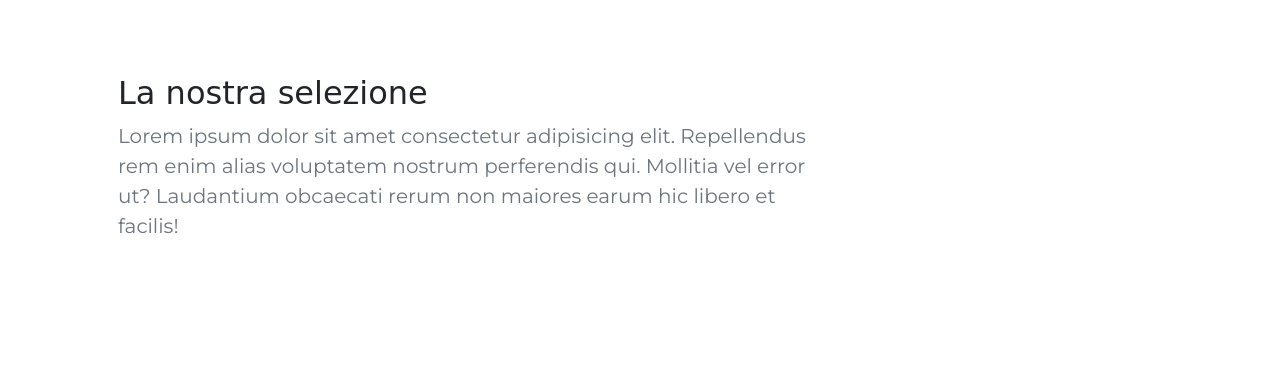
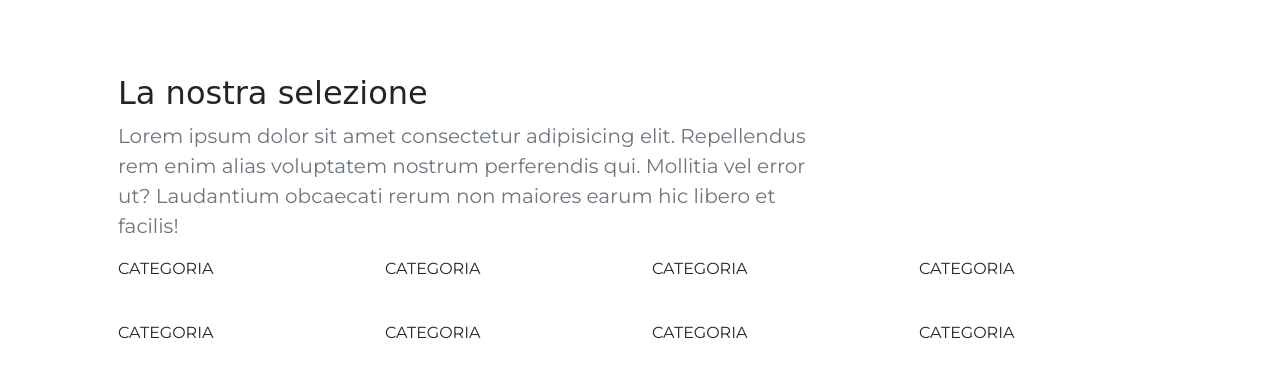
Before and after one commit to MarcoMusa/Gelateria, a plain HTML site: page index.html in a window 1280 px wide. Shown: the part 2194-2582 px from the top of the page. Drawn offline with nearby package versions, Linux system fonts and the light colour scheme; a web font is replaced by a local one.

Commit message:
inizio sezione categorie

```diff
--- a/index.html
+++ b/index.html
@@ -171,6 +171,57 @@
           </p>
         </div>
       </div>
+      <div class="row">
+        <div class="col-6 col-lg-3 mb-3">
+          <div class="product-label">CATEGORIA</div>
+
+          <div class="wrapper">
+            <img src="" class="img-fluid" alt="" />
+          </div>
+        </div>
+        <div class="col-6 col-lg-3 mb-3">
+          <div class="product-label">CATEGORIA</div>
+          <div class="wrapper">
+            <img src="" class="img-fluid" alt="" />
+          </div>
+        </div>
+        <div class="col-6 col-lg-3 mb-3">
+          <div class="product-label">CATEGORIA</div>
+          <div class="wrapper">
+            <img src="" class="img-fluid" alt="" />
+          </div>
+        </div>
+        <div class="col-6 col-lg-3 mb-3">
+          <div class="product-label">CATEGORIA</div>
+          <div class="wrapper">
+            <img src="" class="img-fluid" alt="" />
+          </div>
+        </div>
+        <div class="col-6 col-lg-3 mb-3">
+          <div class="product-label">CATEGORIA</div>
+          <div class="wrapper">
+            <img src="" class="img-fluid" alt="" />
+          </div>
+        </div>
+        <div class="col-6 col-lg-3 mb-3">
+          <div class="product-label">CATEGORIA</div>
+          <div class="wrapper">
+            <img src="" class="img-fluid" alt="" />
+          </div>
+        </div>
+        <div class="col-6 col-lg-3 mb-3">
+          <div class="product-label">CATEGORIA</div>
+          <div class="wrapper">
+            <img src="" class="img-fluid" alt="" />
+          </div>
+        </div>
+        <div class="col-6 col-lg-3 mb-3">
+          <div class="product-label">CATEGORIA</div>
+          <div class="wrapper">
+            <img src="" class="img-fluid" alt="" />
+          </div>
+        </div>
+      </div>
     </div>
 
     <div style="height: 1200px"></div>
```
